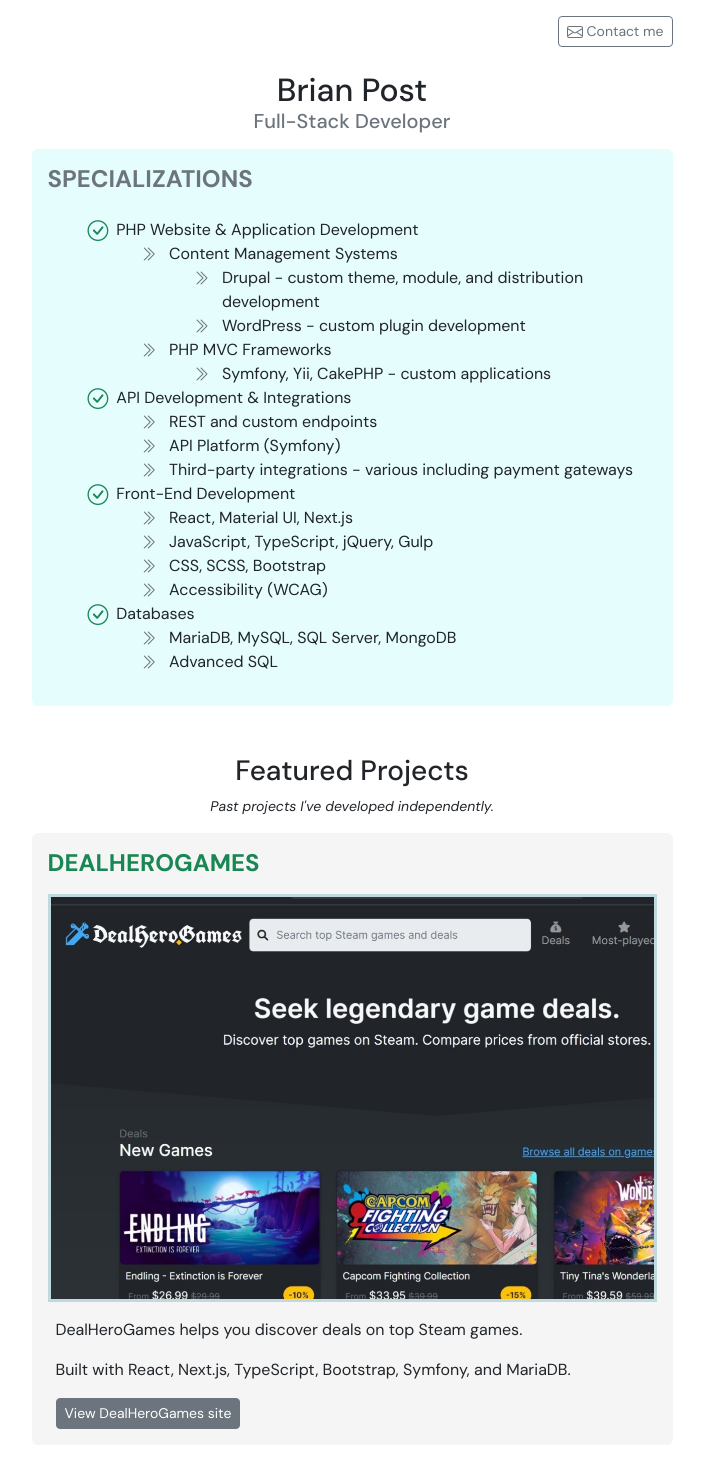
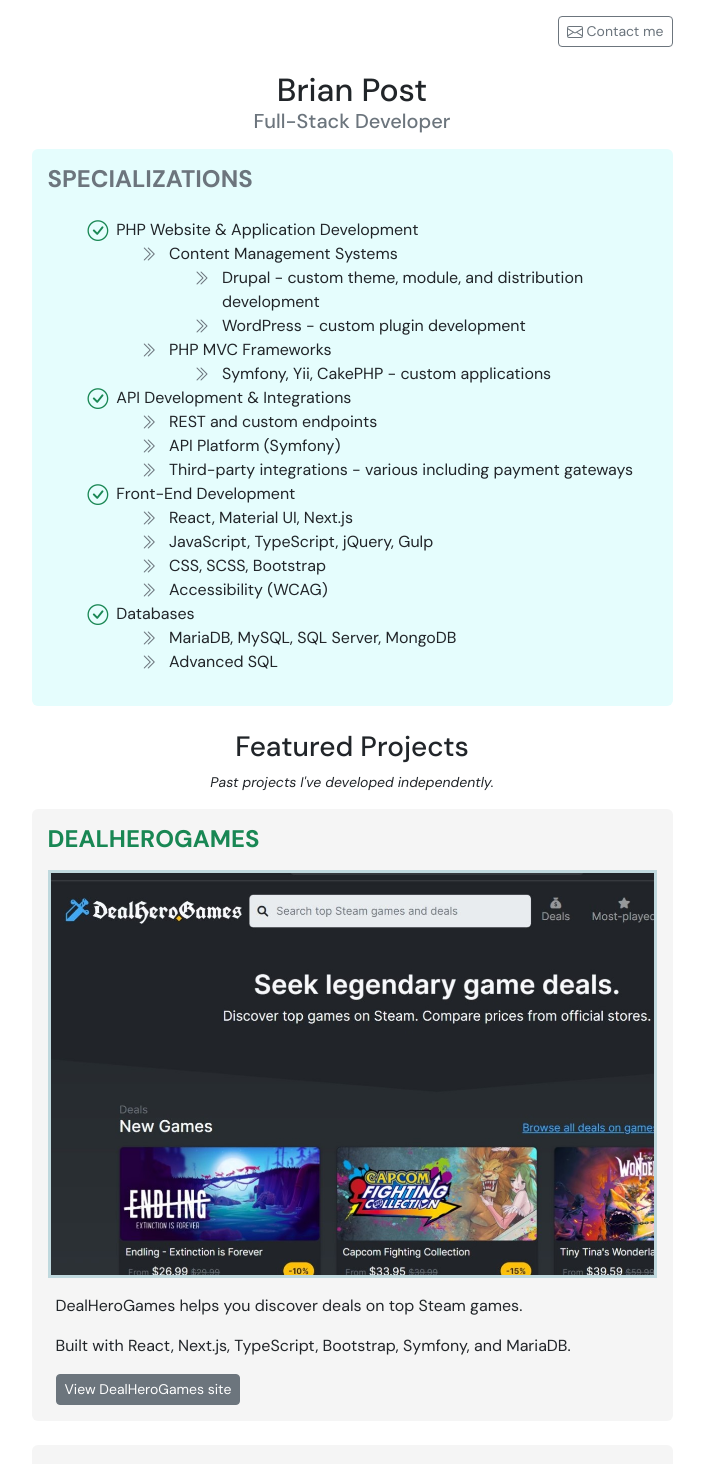
Before and after one commit to brianpost/portfolio-next, a Next.js app: page / in a window 1280 px wide. Shown: the top 1464 px of the page, without its empty margins (288-992 px from the left). Built offline with nearby package versions, Linux system fonts and the light colour scheme.

Commit message:
Reduce spacing

```diff
--- a/pages/index.tsx
+++ b/pages/index.tsx
@@ -190,7 +190,7 @@
                         </PageColumn>
                     </section>
 
-                    <section className="mt-4 mb-3">
+                    <section className="mb-3">
                         <PageColumn>
                             <div className="row">
                                 <div className="col-12 text-center">
```
